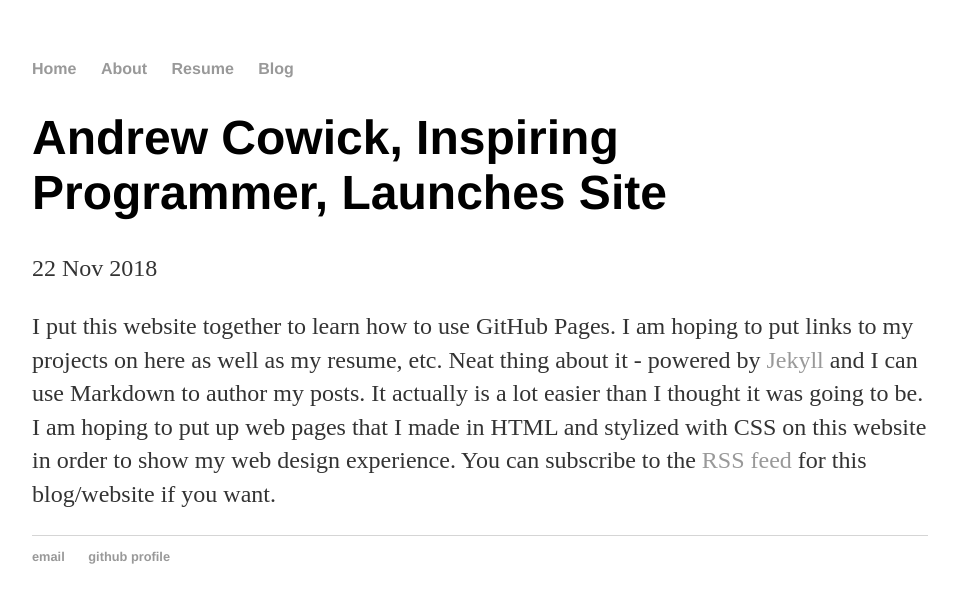
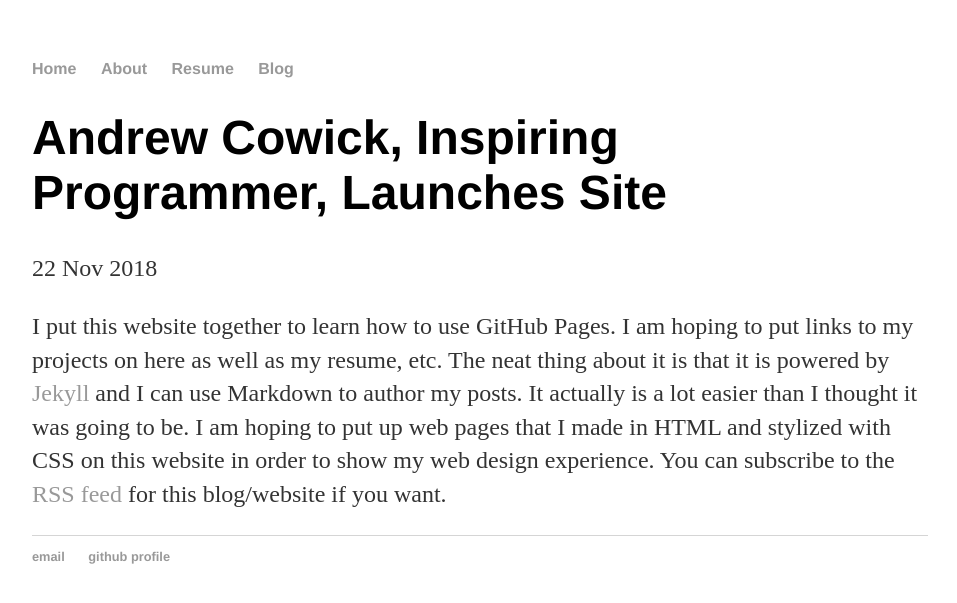
Before and after one commit to acow19/acow19.github.io, a Jekyll site: the page built from _posts/2018-11-22-andrew-cowick-site-launched.md, in a window 1280 px wide. Shown: the top 603 px of the page, without its empty margins (160-1117 px from the left). Built offline with Jekyll 4.4.1, drawn with Linux system fonts in a browser that asks for light colours.

Commit message:
Update 2018-11-22-andrew-cowick-site-launched.md

```diff
--- a/_posts/2018-11-22-andrew-cowick-site-launched.md
+++ b/_posts/2018-11-22-andrew-cowick-site-launched.md
@@ -5,7 +5,7 @@ date: 2018-11-22
 ---
 
 I put this website together to learn how to use GitHub Pages. I am hoping to put links to my projects on here as well as my resume, etc.
-Neat thing about it - powered by [Jekyll](http://jekyllrb.com) and I can use Markdown to author my posts.
+The neat thing about it is that it is powered by [Jekyll](http://jekyllrb.com) and I can use Markdown to author my posts.
 It actually is a lot easier than I thought it was going to be.
 I am hoping to put up web pages that I made in HTML and stylized with CSS on this website in order to show my web design experience.
 You can subscribe to the [RSS feed](https://acow19.github.io/blog/atom.xml) for this blog/website if you want.
```
